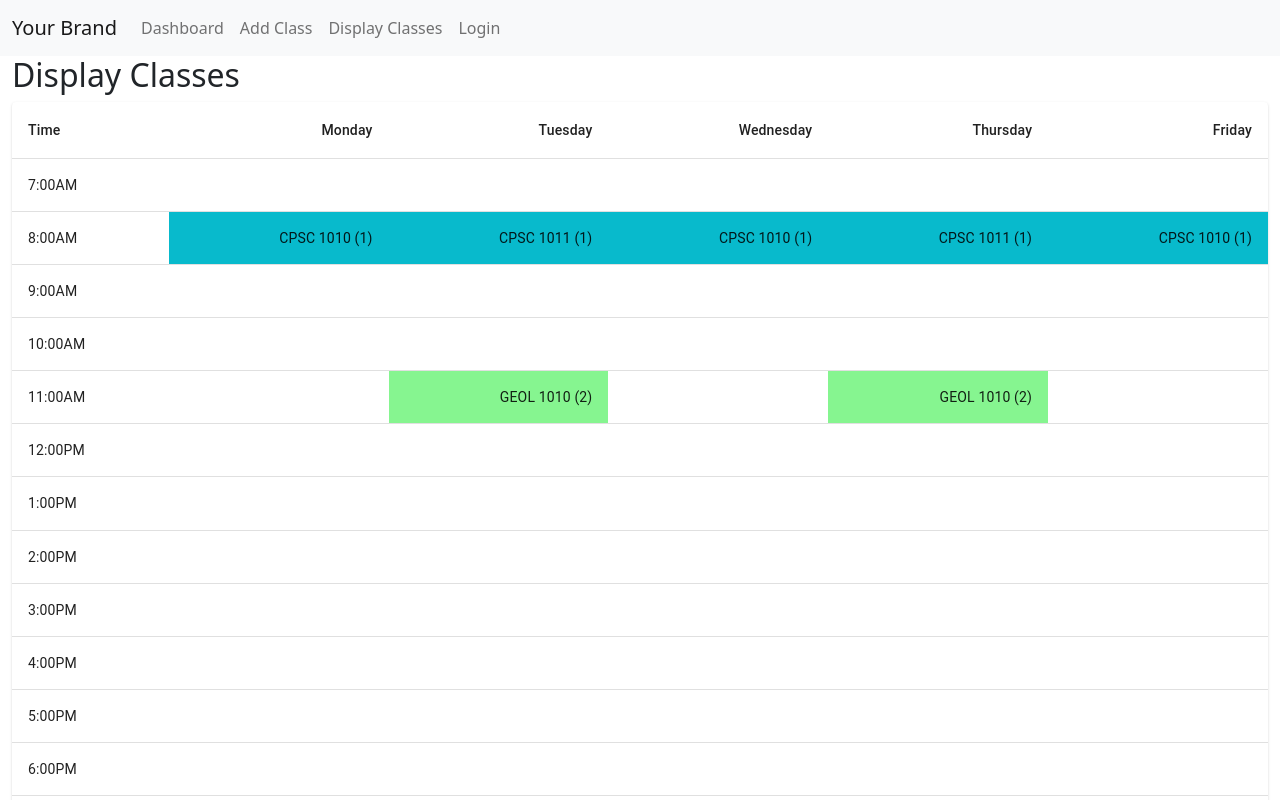
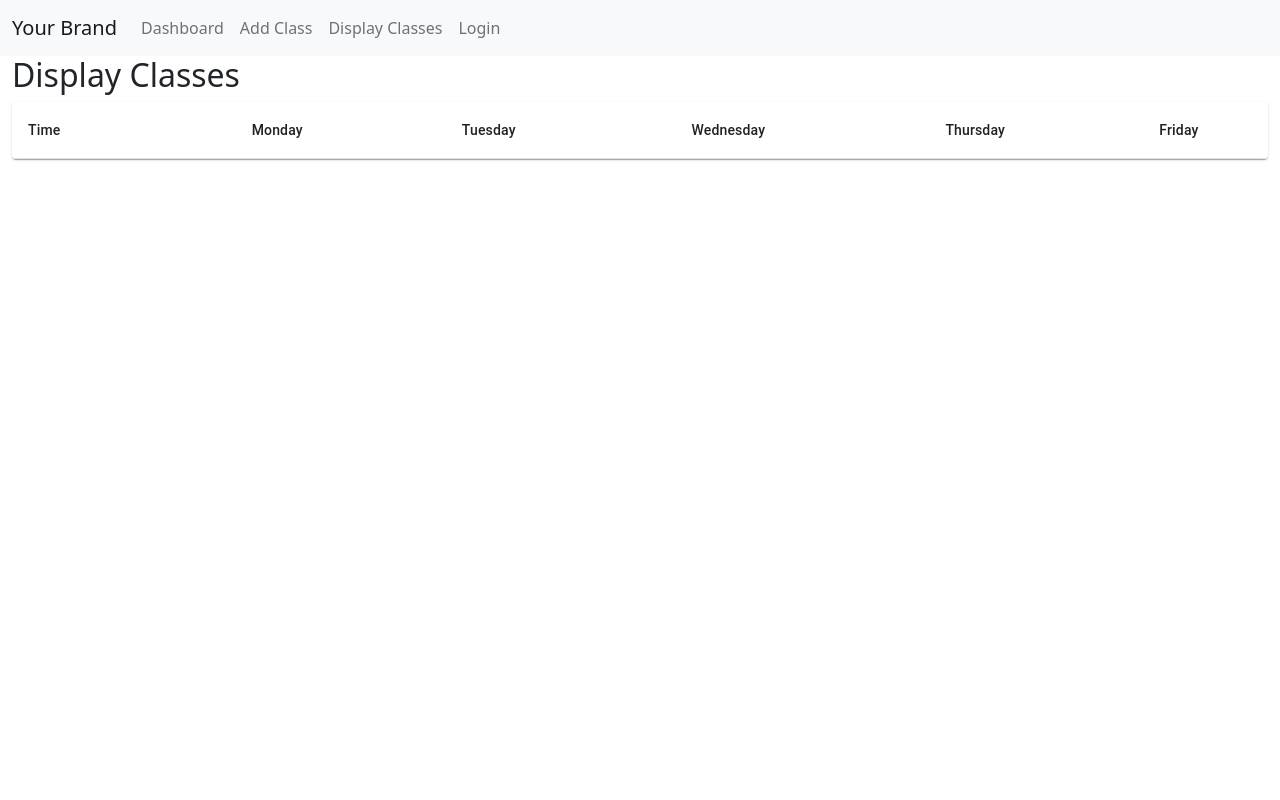
Before and after one commit to BricMask/CUHackIt2024, a React (Vite) app in the folder cuhackit_ui/: page /display-classes in a window 1280 px wide. Shown: the top 800 px of the page. Built offline with nearby package versions, Linux system fonts and the light colour scheme.

Commit message:
FE: Centered

```diff
--- a/cuhackit_ui/src/DisplayClasses.jsx
+++ b/cuhackit_ui/src/DisplayClasses.jsx
@@ -94,7 +94,7 @@ function DisplayClasses() {
             <TableRow>
               <TableCell>Time</TableCell>
               {weekdays.map(day => (
-                <TableCell key={day} align="right">{day}</TableCell>
+                <TableCell key={day} align="center">{day}</TableCell>
               ))}
             </TableRow>
           </TableHead>
@@ -104,20 +104,20 @@ function DisplayClasses() {
                 key={row.hour}
                 sx={{ '&:last-child td, &:last-child th': { border: 0 } }}
               >
-                <TableCell component="th" scope="row">
+                {/* <TableCell component="th" scope="row">
                   {row.hour}
                 </TableCell>
                 {weekdays.map((day) => (
                   <TableCell
                     key={day}
-                    align="right"
+                    align="center"
                     style={{
                       backgroundColor: courseMap[day] && courseMap[day][row.hour] ? courseMap[day][row.hour].color : "",
                     }}
                   >
                     {courseMap[day] && courseMap[day][row.hour] ? `${courseMap[day][row.hour].course_code} ${courseMap[day][row.hour].course_num} (${courseMap[day][row.hour].section_num})` : ""}
-                  </TableCell>
-                ))}
+                  </TableCell> */}
+                {/* ))} */}
               </TableRow>
             ))}
           </TableBody>
```
